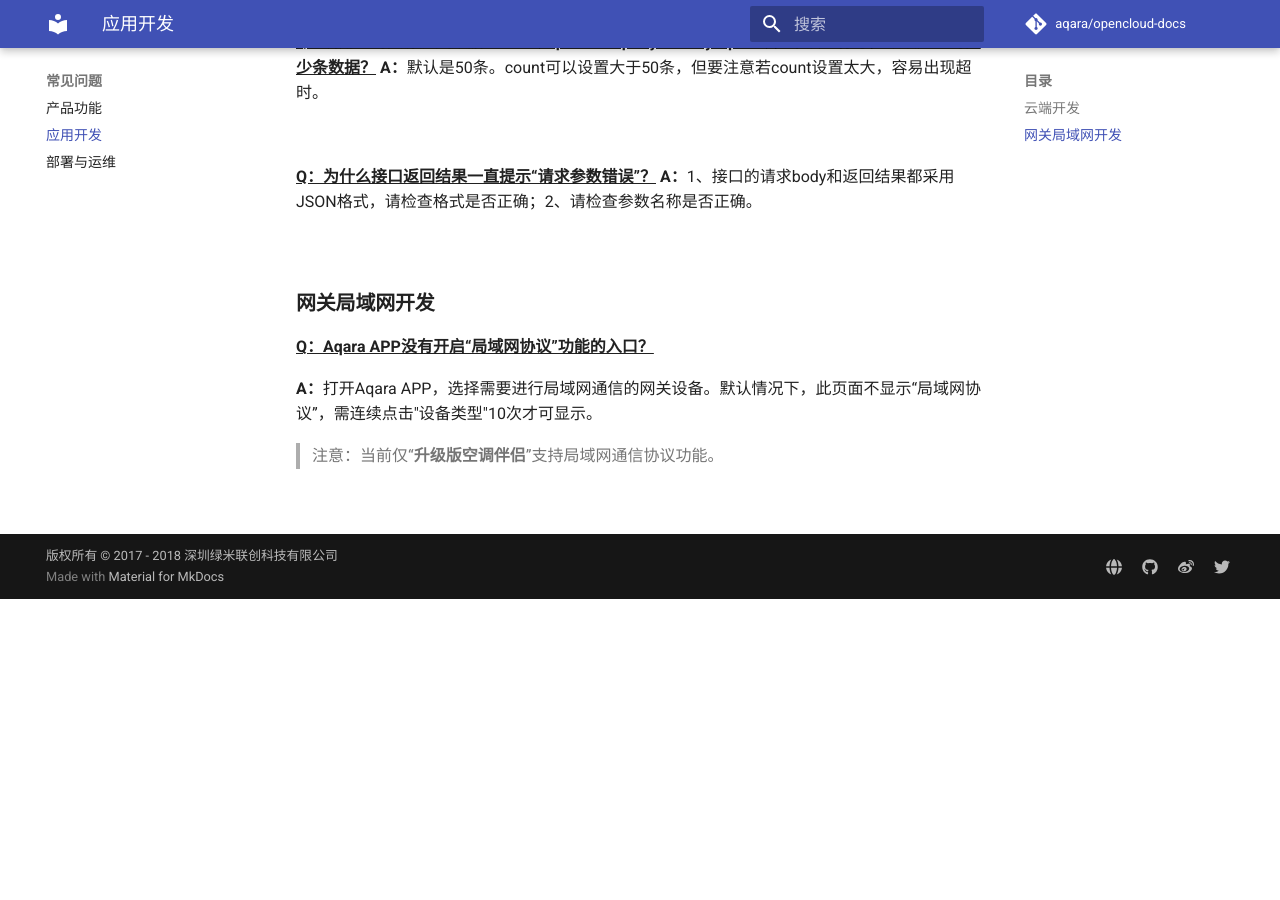
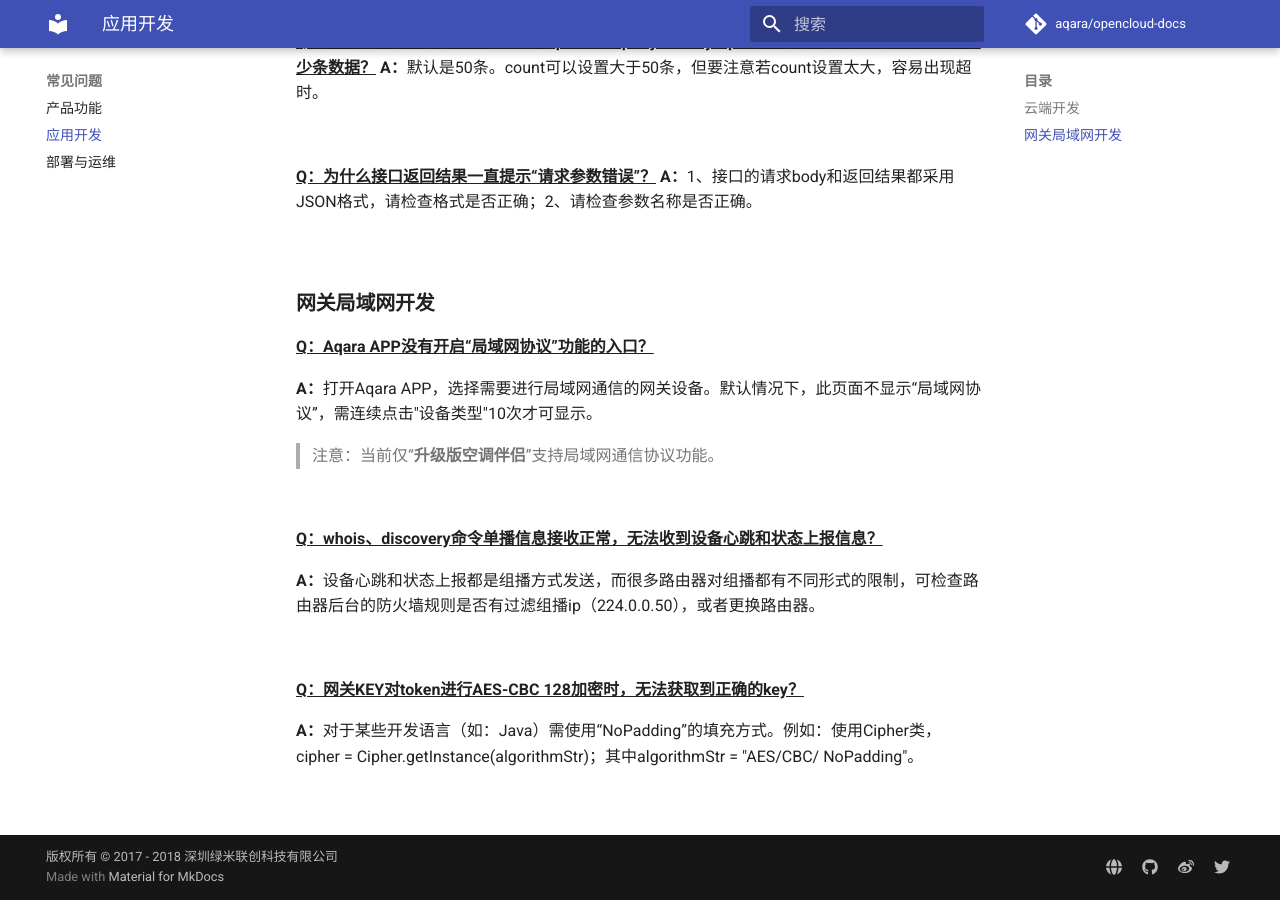
Before and after one commit to lumi-openlcoud/opencloud-docs, an MkDocs documentation site: the page built from zh/faq/faq-development.md, in a window 1280 px wide and 900 px high, scrolled down 670 px. Built offline with MkDocs 1.6.1 and Material for MkDocs 9.7.7, drawn with Linux system fonts in a browser that asks for light colours; comment, search, counter and statistics services are not loaded; old or Windows-style settings are respelled for this version of MkDocs; before the commit the page ends 1269 px from its top, so only the background shows below that.

Commit message:
增加局域网开发FAQ

```diff
--- a/zh/faq/faq-development.md
+++ b/zh/faq/faq-development.md
@@ -37,3 +37,15 @@
 > 注意：当前仅“**升级版空调伴侣**”支持局域网通信协议功能。
 
 &nbsp;
+
+<u>**Q：whois、discovery命令单播信息接收正常，无法收到设备心跳和状态上报信息？**</u>
+
+**A：**设备心跳和状态上报都是组播方式发送，而很多路由器对组播都有不同形式的限制，可检查路由器后台的防火墙规则是否有过滤组播ip（224.0.0.50），或者更换路由器。
+
+&nbsp;
+
+<u>**Q：网关KEY对token进行AES-CBC 128加密时，无法获取到正确的key？**</u>
+
+**A：**对于某些开发语言（如：Java）需使用“NoPadding”的填充方式。例如：使用Cipher类，cipher = Cipher.getInstance(algorithmStr)；其中algorithmStr = "AES/CBC/ NoPadding"。
+
+&nbsp;
```
Also changed, not shown: zh/implementation/installation-and-configuration.md (+2 -2 lines).
